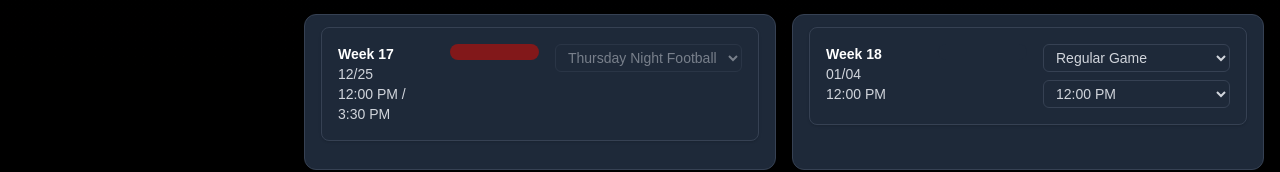
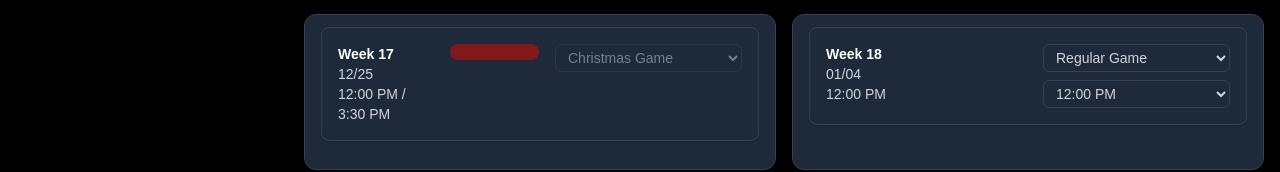
Before and after one commit to F-L-D-B/chiefs-schedule-dnd, a Next.js app: page / in a window 1280 px wide. Shown: the part 1406-1578 px from the top of the page. Built offline with nearby package versions, Linux system fonts and the light colour scheme.

Commit message:
Update page.tsx

```diff
--- a/src/app/page.tsx
+++ b/src/app/page.tsx
@@ -653,11 +653,9 @@ const WeekRow = memo(function WeekRow({
                     className={`bg-gray-800 text-sm rounded-md px-2 py-1 border border-gray-700 text-gray-300 ${id === 'week-17' ? 'opacity-50 cursor-not-allowed' : ''}`}
                 >
 
-                    {!gameTags.some(tag => tag.value === item.tag) && (
-                        <option value={item.tag}>
-                          {item.tag === 'XMAS' ? 'Christmas Game' : item.tag}
-                        </option>
-                    )}
+                    {item.tag === 'XMAS' && (
+                        <option value='XMAS'>Christmas Game</option>
+                      )}
 
                     {gameTags
                       .filter(tag => {
```
